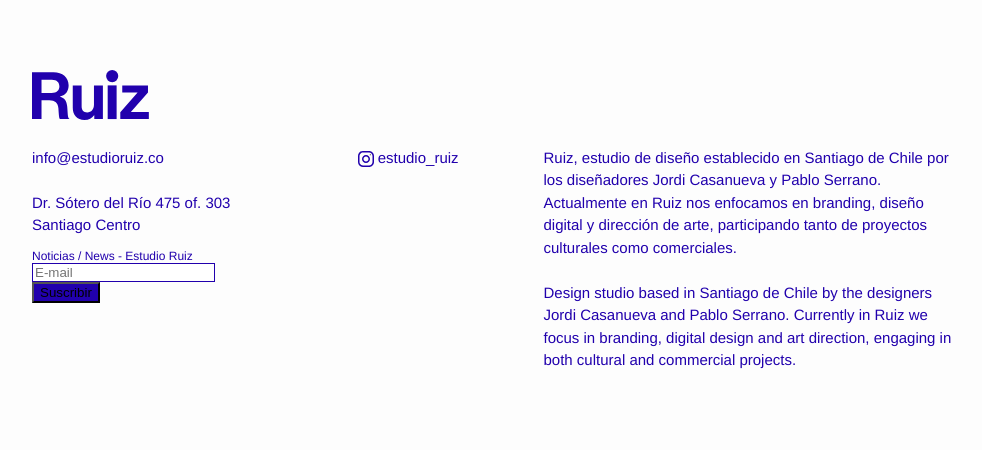
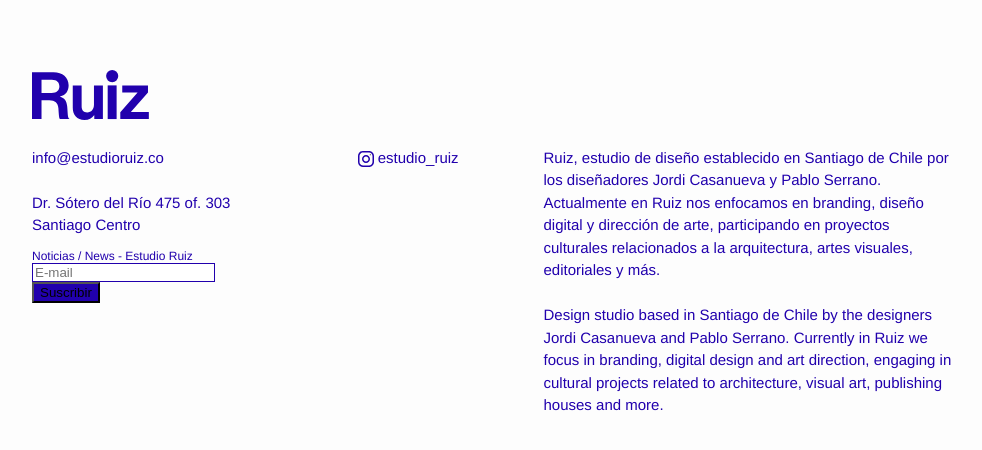
Before and after one commit to jordicasanueva/ruiz.github.io, a Jekyll site: the page built from index.html, in a window 1280 px wide. Shown: the top 450 px of the page, without its empty margins (148-1130 px from the left). Built offline with Jekyll 4.4.1, drawn with Linux system fonts in a browser that asks for light colours; comment, search, counter and statistics services are not loaded.

Commit message:
descripción

```diff
--- a/_config.yml
+++ b/_config.yml
@@ -9,10 +9,10 @@
 title: Estudio Ruiz
 email: info@estudioruiz.co
 description: > # this means to ignore newlines until "baseurl:"
-  Ruiz, estudio de diseño establecido en Santiago de Chile por los diseñadores Jordi Casanueva y Pablo Serrano. Actualmente en Ruiz nos enfocamos en branding, diseño digital y dirección de arte, participando tanto de proyectos culturales como comerciales.
+  Ruiz, estudio de diseño establecido en Santiago de Chile por los diseñadores Jordi Casanueva y Pablo Serrano. Actualmente en Ruiz nos enfocamos en branding, diseño digital y dirección de arte, participando en proyectos culturales relacionados a la arquitectura, artes visuales, editoriales y más.
   <br>
   <br>
-  Design studio based in Santiago de Chile by the designers Jordi Casanueva and Pablo Serrano. Currently in Ruiz we focus in branding, digital design and art direction, engaging in both cultural and commercial projects.
+  Design studio based in Santiago de Chile by the designers Jordi Casanueva and Pablo Serrano. Currently in Ruiz we focus in branding, digital design and art direction, engaging in cultural projects related to architecture, visual art, publishing houses and more.
 baseurl: "" # the subpath of your site, e.g. /blog
 url: "http://estudioruiz.co" # the base hostname & protocol for your site
 instagram_username: estudio_ruiz
```
